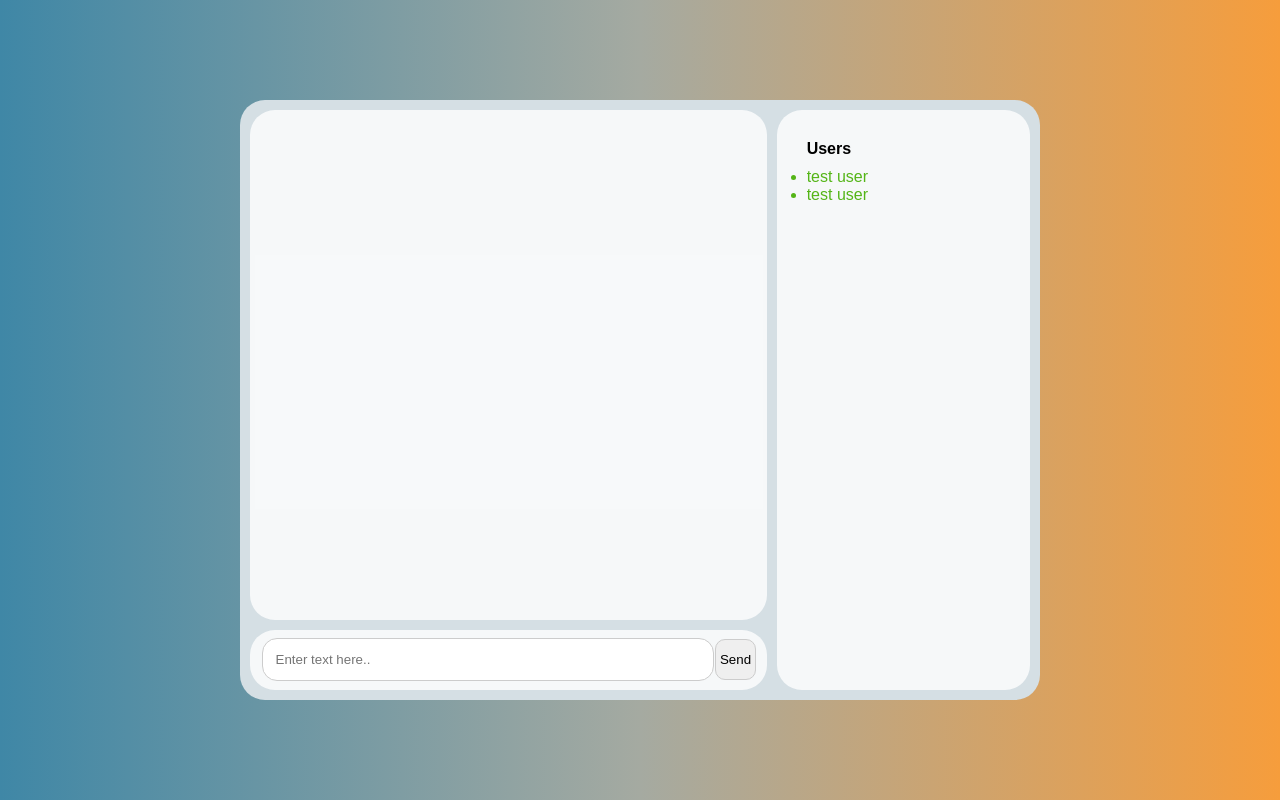
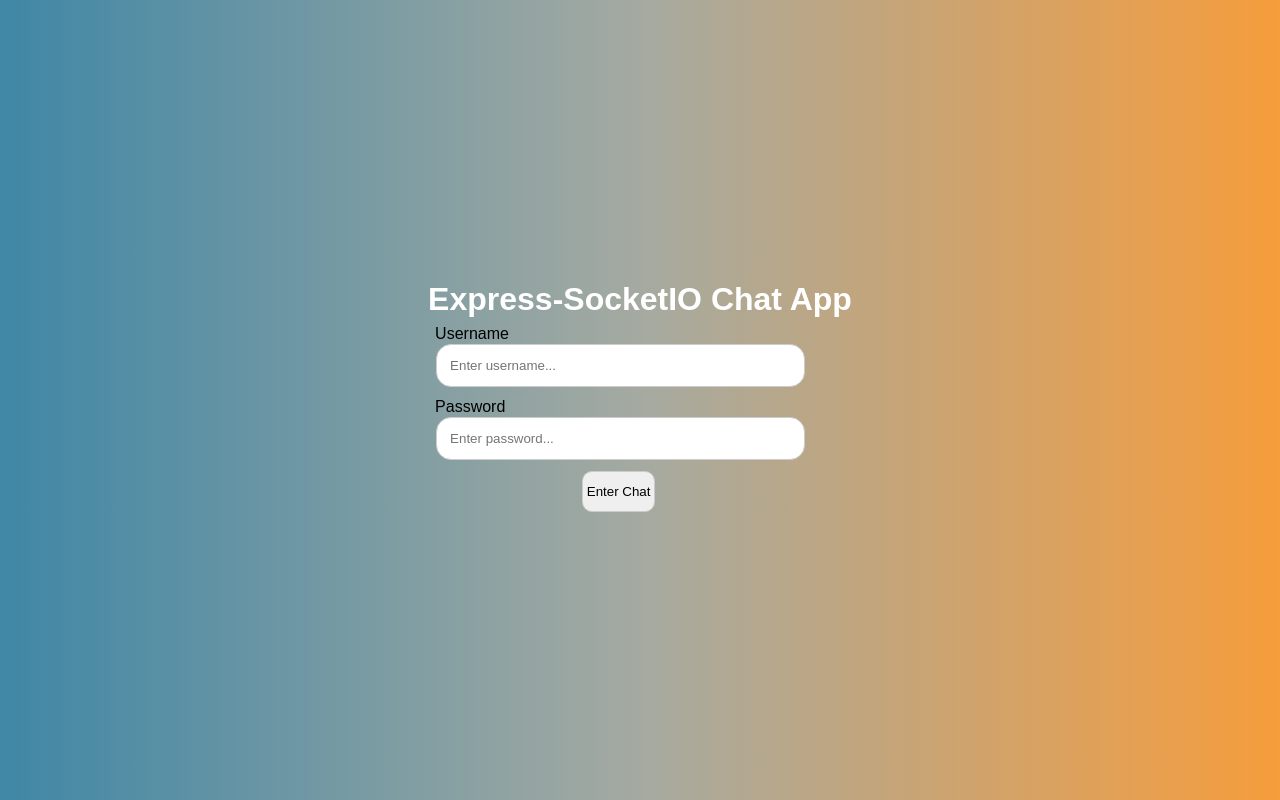
Before and after one commit to kyjohnson92/chatapp, a website: page public/index.html in a window 1280 px wide. Drawn offline with Linux system fonts and the light colour scheme.

```diff
--- a/public/index.html
+++ b/public/index.html
@@ -3,24 +3,39 @@
     <head>
         <meta charset="utf-8">
         <meta http-equiv="X-UA-Compatible" content="IE=edge">
-        <title>Express-SocketIO chat app</title>
+        <title>Express-SocketIO Chat App</title>
         <meta name="description" content="">
         <meta name="viewport" content="width=device-width, initial-scale=1">
         <link rel="stylesheet" href="style.css">
     </head>
     <body>
-        <div id="chatroom-container">
-            <div id="chat-box"></div>
-            <div id="active-user-list">
-                <ul><h4>Users</h4>
-                    <li>test user</li>
-                    <li>test user</li>
-                </ul>
-            </div>
-            <div id="chat-bar">
-                <form action="">
-                    <input id="message" placeholder="Enter text here.." autocomplete="off" /><button>Send</button>
-            </div>
-        </div>
-    </body>
+		<div class="join-container">
+			<header class="join-header">
+				<h1><i class="fas fa-smile"></i> Express-SocketIO Chat App</h1>
+			</header>
+			<main class="join-main">
+				<form action="chatroom.html">
+					<div class="form-control">
+						<label for="username">Username</label>
+						<input
+							type="text"
+							name="username"
+							id="username"
+							placeholder="Enter username..."
+						/>
+                    </div>
+                    <div class="form-control">
+						<label for="password">Password</label>
+						<input
+							type="text"
+							name="password"
+							id="password"
+							placeholder="Enter password..."
+						/>
+					</div>
+					<button type="submit" class="btn">Enter Chat</button>
+				</form>
+			</main>
+		</div>
+	</body>
 </html>
--- a/public/style.css
+++ b/public/style.css
@@ -14,6 +14,17 @@
     align-items: center;
     justify-content: center;
     place-items: center;
+}
+
+.join-header {
+    color: #ffffff
+}
+.form-control {
+    padding-bottom: 10px;
+}
+.btn {
+    position: relative;
+    left: 11em;
 }
 
 #chatroom-container {
```
Also changed, not shown: app.js (+15 -5 lines), public/chatroom.html (added, +32 -0 lines), public/js/main.js (added, +23 -0 lines), public/main.js (added).
